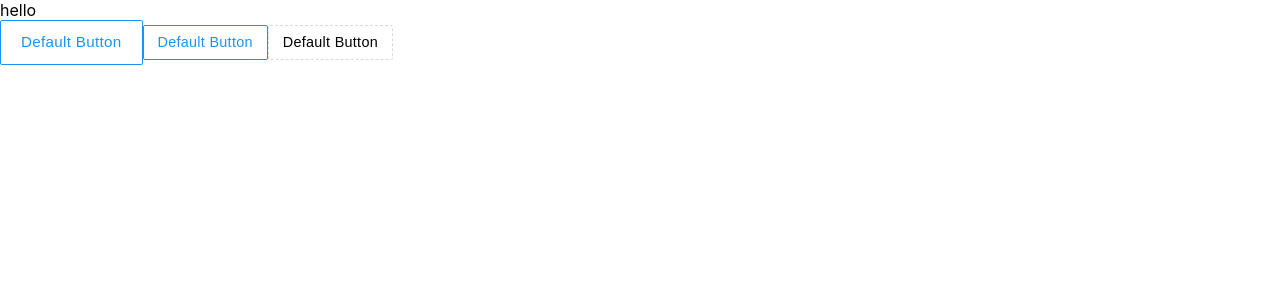
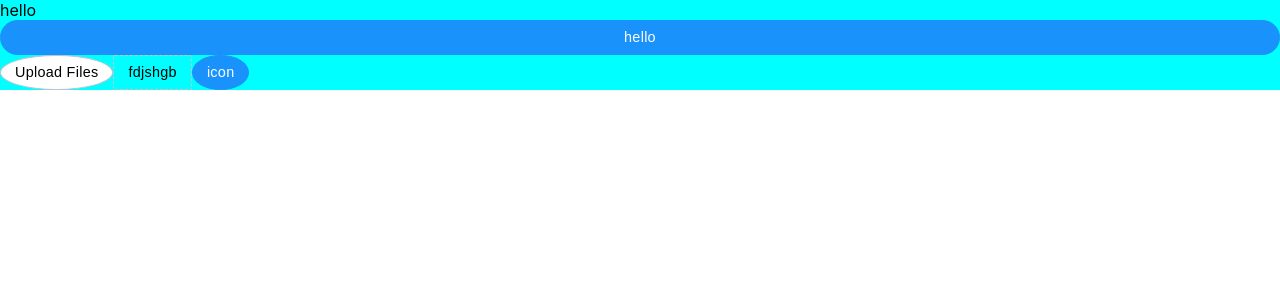
Before and after one commit to smeekas/simform-ui, a React (Create React App) app: page / in a window 1280 px wide. Shown: the top 300 px of the page. Built offline with nearby package versions, Linux system fonts and the light colour scheme; the HTML template or start-up script is replaced by a standard one.

Commit message:
feature: block size button and shape

```diff
--- a/src/App.tsx
+++ b/src/App.tsx
@@ -1,18 +1,20 @@
-import React, { MouseEventHandler } from 'react';
-import Button from './components/Button/Button';
-
+import React, { MouseEventHandler } from "react";
+import Button from "./components/Button/Button";
 
 function App() {
-  const ref=React.useRef<HTMLButtonElement>(null);
-  const handler:MouseEventHandler=(e)=>{
+  const ref = React.useRef<HTMLButtonElement>(null);
+  const handler: MouseEventHandler = (e) => {
     // console.log(ref)
-  }
+  };
   return (
     <div className="App">
-    <div >hello</div>
-    <Button size='large'    ghost onClick={handler} varient="primary" />
-    <Button size='medium'   ghost onClick={handler} varient="primary" />
-    <Button     onClick={handler} varient="dashed" />
+      <div>hello</div>
+      <Button shape="round" block onClick={handler} varient="primary" >hello</Button>
+      <Button shape="circle" onClick={handler} >Upload Files</Button>
+      <Button  ghost onClick={handler} varient="dashed" >
+      fdjshgb
+      </Button>
+    <Button shape="circle"  varient="primary">icon</Button>
     </div>
   );
 }
@@ -20,6 +22,6 @@ function App() {
 export default App;
 //TODO COLOR VARIABLES
 //TODO button component
- //TODO --> button default design
- //TODO --> button varient design design
- //TODO --> button icon support
+//TODO --> button default design
+//TODO --> button varient design design
+//TODO --> button icon support
--- a/src/components/Button/Button.scss
+++ b/src/components/Button/Button.scss
@@ -3,17 +3,23 @@
 .zen-button {
   font-size: $default-font-size;
   background-color: white;
-  border-color: #d9d9d9;
+  border-color: $border-color;
   border-width: 1.5px;
   border-style: solid;
   padding: $default-vertical-padding $default-horizontal-padding;
   cursor: pointer;
+  white-space:nowrap;
   border-radius: 2px;
+
   outline: none;
 
   line-height: $default-line-height;
   letter-spacing: $default-letter-spacing;
   transition: all 150ms linear;
+}
+.zen-button:hover {
+  color: rgba($primary-color, 0.8);
+  border-color: rgba($primary-color, 0.8);
 }
 .zen-large{
   padding: $large-vertical-padding $large-horizontal-padding;
@@ -25,11 +31,16 @@
   font-size: $small-font-size ;
   // line-height: ;
 }
-.zen-button:hover {
-  color: rgba($primary-color, 0.8);
-  border-color: rgba($primary-color, 0.8);
+.zen-block{
+  display: block;
+  width: 100%;
 }
-
+.zen-circle{
+  border-radius: 50%;
+}
+.zen-round{
+  border-radius: 25px;
+}
 .zen-primary {
   background-color: $primary-color;
   color: white;
@@ -41,8 +52,7 @@
 
   }
 }
-.zen-primary:hover {
-}
+
 
 .zen-dashed{
   border-style: dashed;
@@ -60,14 +70,16 @@
 
   }
 }
-// .zen-danger:hover {
-// }
+
 .zen-ghost {
   &.zen-primary {
     @include primaryColor();
   }
   &.zen-danger {
     @include dangerColor();
+  }
+  &.zen-disabled{
+    @include disabledColor();
   }
   background-color: transparent;
 }
@@ -89,6 +101,3 @@
     border-color: $disabled-border-color;
   }
 }
-// .zen-disabled:hover {
-
-// }
--- a/src/components/Button/Button.tsx
+++ b/src/components/Button/Button.tsx
@@ -1,21 +1,32 @@
-import React, { HTMLProps, ButtonHTMLAttributes, HTMLAttributes } from "react";
+import React, {
+  HTMLProps,
+  ButtonHTMLAttributes,
+  HTMLAttributes,
+  Children,
+} from "react";
 import "./Button.scss";
 import classNames from "classnames";
 interface buttonProps extends ButtonHTMLAttributes<HTMLButtonElement> {
   varient?: "primary" | "default" | "danger" | "dashed";
   ghost?: boolean;
   size?: "small" | "medium" | "large";
+  block?: boolean;
+  shape?: "default" | "circle" | "round";
+  children?: React.ReactNode;
 }
 
 const Button = React.forwardRef<HTMLButtonElement, buttonProps>(
   (props, ref) => {
-    const { disabled, ghost,size, varient, ...rest } = props;
+    const { disabled, ghost, size, varient, block, children, shape, ...rest } =
+      props;
     console.log(ref);
     const classnames = classNames({
-      [`zen-${varient}`]: varient !== "default" && !disabled,
+      [`zen-${varient}`]: varient !== "default",
       [`zen-disabled`]: disabled,
       [`zen-ghost`]: ghost,
-      [`zen-${size}`]: size!=="medium",
+      [`zen-${size}`]: size !== "medium",
+      [`zen-block`]: block,
+      [`zen-${shape}`]: shape !== "default",
     });
     console.log(classnames);
     return (
@@ -25,7 +36,7 @@ const Button = React.forwardRef<HTMLButtonElement, buttonProps>(
         {...(rest as ButtonHTMLAttributes<HTMLButtonElement>)}
         ref={ref}
       >
-        Default Button
+        {children && children}
       </button>
     );
   }
--- a/src/components/Button/mixin.scss
+++ b/src/components/Button/mixin.scss
@@ -10,3 +10,11 @@
       color: rgba($danger-color, 0.8);
     }
   }
+
+@mixin disabledColor {
+  color:$disabled-border-color;
+  &:hover{
+    color: $disabled-border-color;
+  }
+
+}
--- a/src/index.css
+++ b/src/index.css
@@ -12,5 +12,5 @@ code {
     monospace;
 }
 .App{
-  /* background-color: aqua; */
+  background-color: aqua;
 }
--- a/src/styles/variables.scss
+++ b/src/styles/variables.scss
@@ -1,5 +1,6 @@
 $primary-color: #1993fb;
 // $primary-hover-color:#41abfb;
+$border-color:#bcc4ce;
 $disabled-color: #f5f5f5;
 $disabled-border-color: #c7ced6;
 $danger-color: #d81c1f;
```
